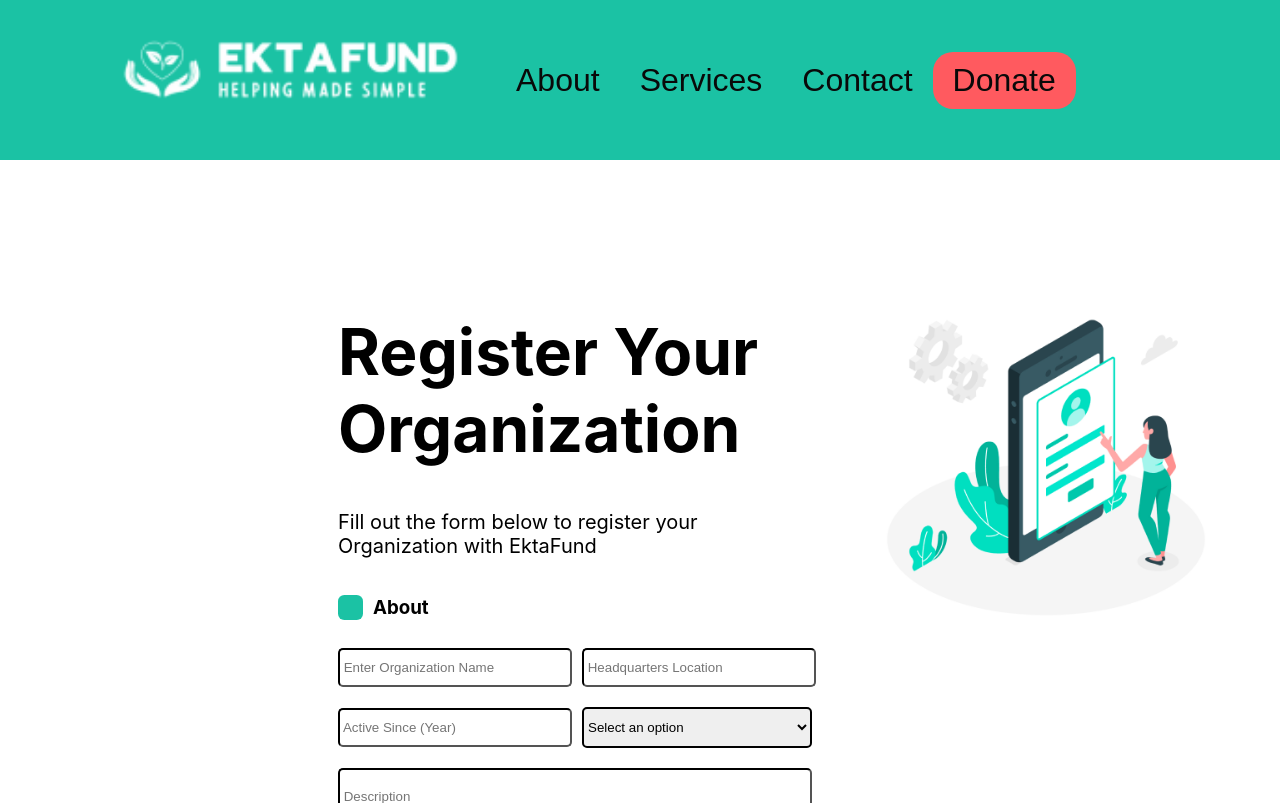
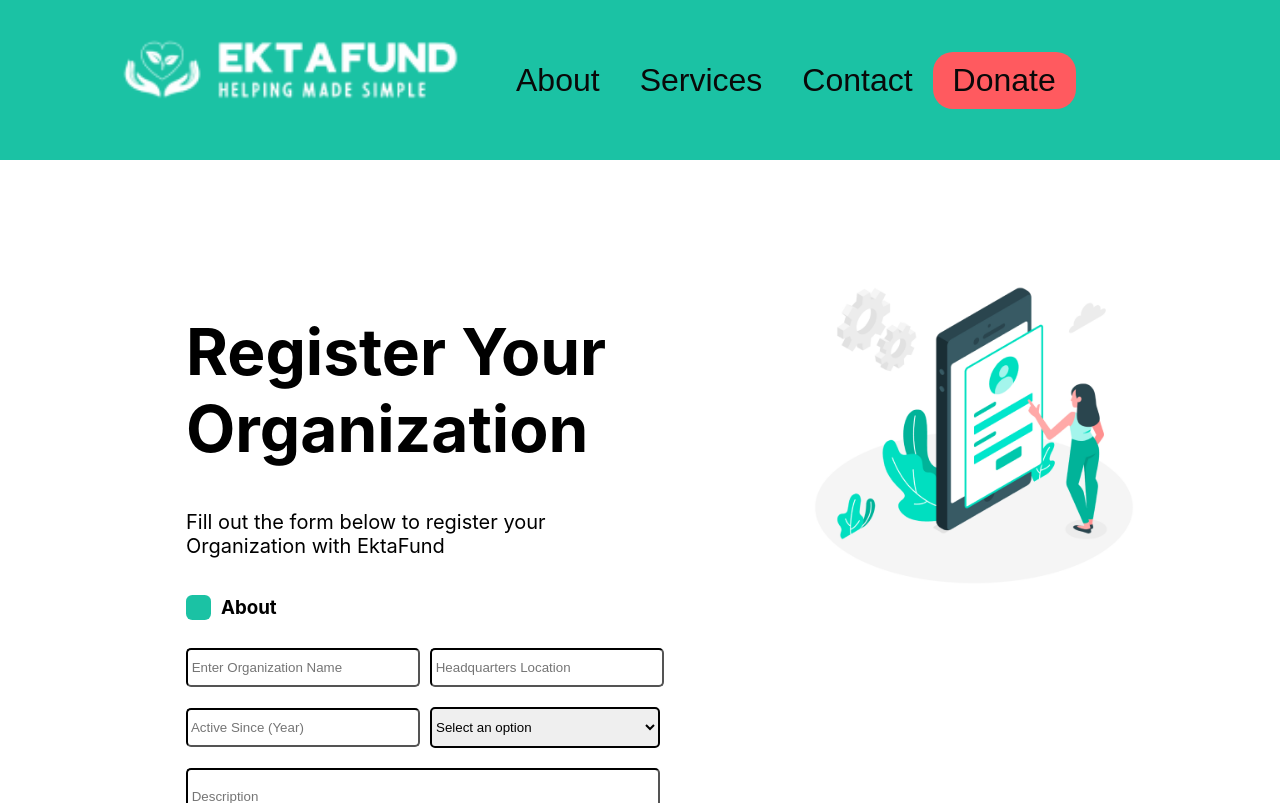
Before and after one commit to kunj-bhuva/Ekta_Fund, a React (Create React App) app: page / in a window 1280 px wide. Shown: the top 803 px of the page. Built offline with nearby package versions, Linux system fonts and the light colour scheme.

Commit message:
modified css

```diff
--- a/src/components/Body.css
+++ b/src/components/Body.css
@@ -1,19 +1,20 @@
 .Body {
     padding: 0;
-    margin: 0;
+    margin: 0 0 0 0;
     display: flex;
     justify-content: flex-start;
     align-items: flex-start;
-    align-self: self-start;
+
 }
 
 .content {
-    margin-left: 15rem;
+
     position: absolute;
     top: 200px;
     align-items: flex-start;
     display: inline-block;
     color: black;
+    margin: 0 0 0 0;
     text-align: left;
 }
 
@@ -24,10 +25,11 @@
 .login-image {
     position: absolute;
     top: 0;
-    left: 100%;
+    left: 120%;
     width: 500px;
     height: auto;
-    padding-top: 2rem;
+    padding-top: 0;
+    margin-left: 5rem;
 }
 
 p {
@@ -213,3 +215,8 @@ p {
         font-size: 1.5rem;
     }
 }
+
+.content{
+    margin: 0 0 0 0;
+    margin-left: 8.5rem;
+}
```
